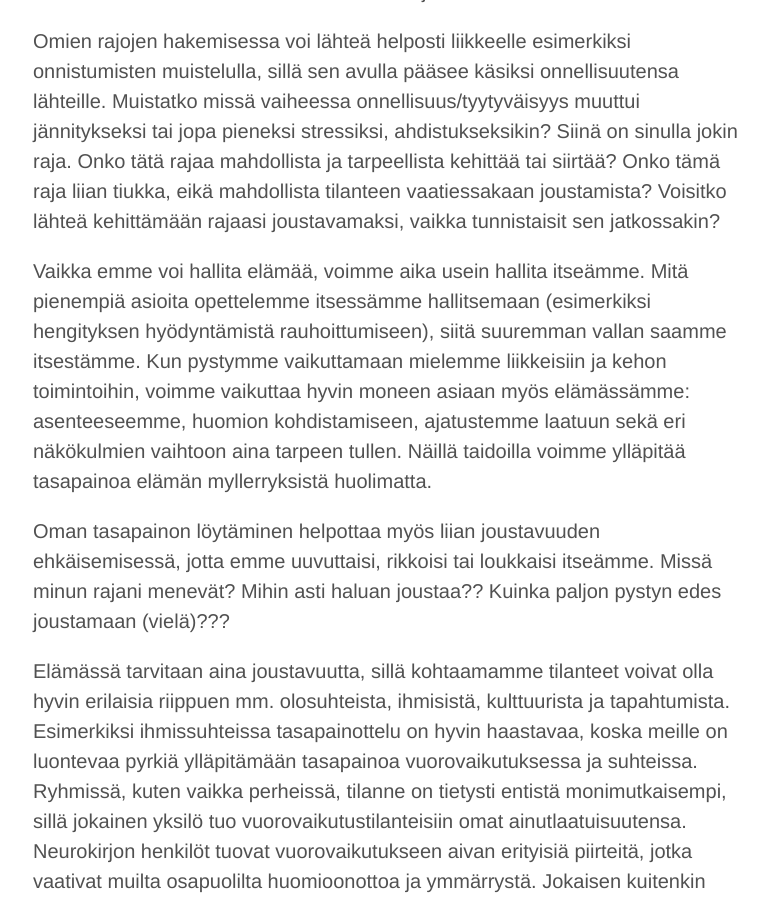
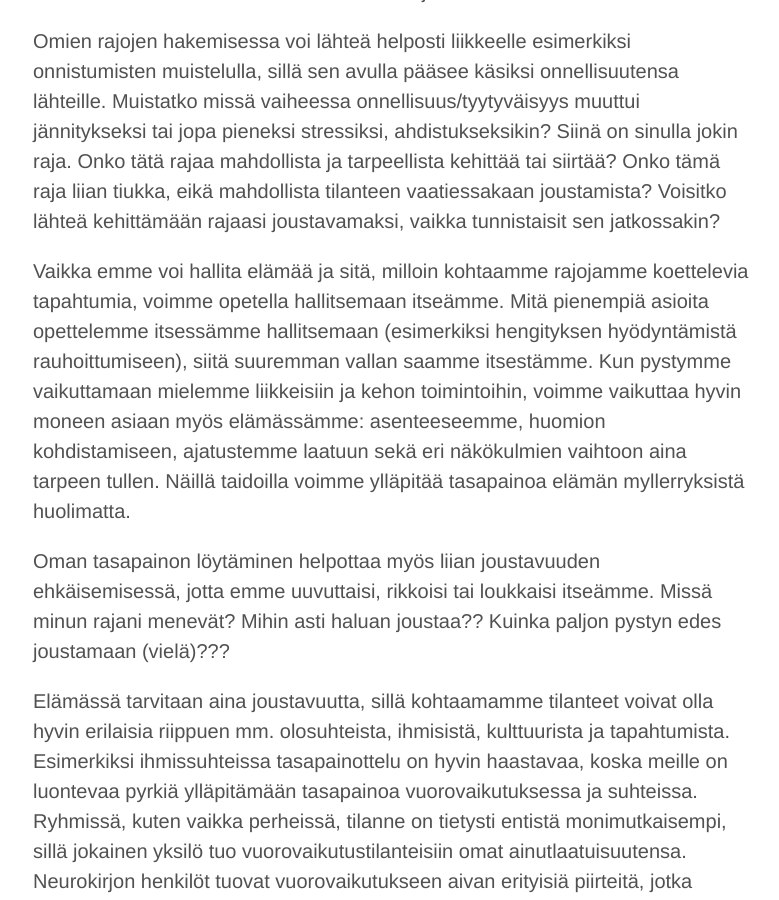
Before and after one commit to niinapiira/neppari.net, a Jekyll site: the page built from _posts/2016-03-17-tasapainoa-ja-joustavuutta-elamaan.md, in a window 1280 px wide and 900 px high, scrolled down 1921 px. Shown: the whole window, without its empty margins (247-1026 px from the left). Built offline with Jekyll 4.4.1, drawn with Linux system fonts in a browser that asks for light colours.

Commit message:
Updated 2016-03-17-tasapainoa-ja-joustavuutta-elamaan.md

```diff
--- a/_posts/2016-03-17-tasapainoa-ja-joustavuutta-elamaan.md
+++ b/_posts/2016-03-17-tasapainoa-ja-joustavuutta-elamaan.md
@@ -19,7 +19,7 @@ Ja tämä pätee elämässä aika lailla kaikkeen. Rajat. Jokaisen yksilön on h
 
 Omien rajojen hakemisessa voi lähteä helposti liikkeelle esimerkiksi onnistumisten muistelulla, sillä sen avulla pääsee käsiksi onnellisuutensa lähteille. Muistatko missä vaiheessa onnellisuus/tyytyväisyys muuttui jännitykseksi tai jopa pieneksi stressiksi, ahdistukseksikin? Siinä on sinulla jokin raja. Onko tätä rajaa mahdollista ja tarpeellista kehittää tai siirtää? Onko tämä raja liian tiukka, eikä mahdollista tilanteen vaatiessakaan joustamista? Voisitko lähteä kehittämään rajaasi joustavamaksi, vaikka tunnistaisit sen jatkossakin?
 
-Vaikka emme voi hallita elämää, voimme aika usein hallita itseämme. Mitä pienempiä asioita opettelemme itsessämme hallitsemaan (esimerkiksi hengityksen hyödyntämistä rauhoittumiseen), siitä suuremman vallan saamme itsestämme. Kun pystymme vaikuttamaan mielemme liikkeisiin ja kehon toimintoihin, voimme vaikuttaa hyvin moneen asiaan myös elämässämme: asenteeseemme, huomion kohdistamiseen, ajatustemme laatuun sekä eri näkökulmien vaihtoon aina tarpeen tullen. Näillä taidoilla voimme ylläpitää tasapainoa elämän myllerryksistä huolimatta.
+Vaikka emme voi hallita elämää ja sitä, milloin kohtaamme rajojamme koettelevia tapahtumia, voimme opetella hallitsemaan itseämme. Mitä pienempiä asioita opettelemme itsessämme hallitsemaan (esimerkiksi hengityksen hyödyntämistä rauhoittumiseen), siitä suuremman vallan saamme itsestämme. Kun pystymme vaikuttamaan mielemme liikkeisiin ja kehon toimintoihin, voimme vaikuttaa hyvin moneen asiaan myös elämässämme: asenteeseemme, huomion kohdistamiseen, ajatustemme laatuun sekä eri näkökulmien vaihtoon aina tarpeen tullen. Näillä taidoilla voimme ylläpitää tasapainoa elämän myllerryksistä huolimatta.
 
 Oman tasapainon löytäminen helpottaa myös liian joustavuuden ehkäisemisessä, jotta emme uuvuttaisi, rikkoisi tai loukkaisi itseämme. Missä minun rajani menevät? Mihin asti haluan joustaa?? Kuinka paljon pystyn edes joustamaan (vielä)???
 
```
